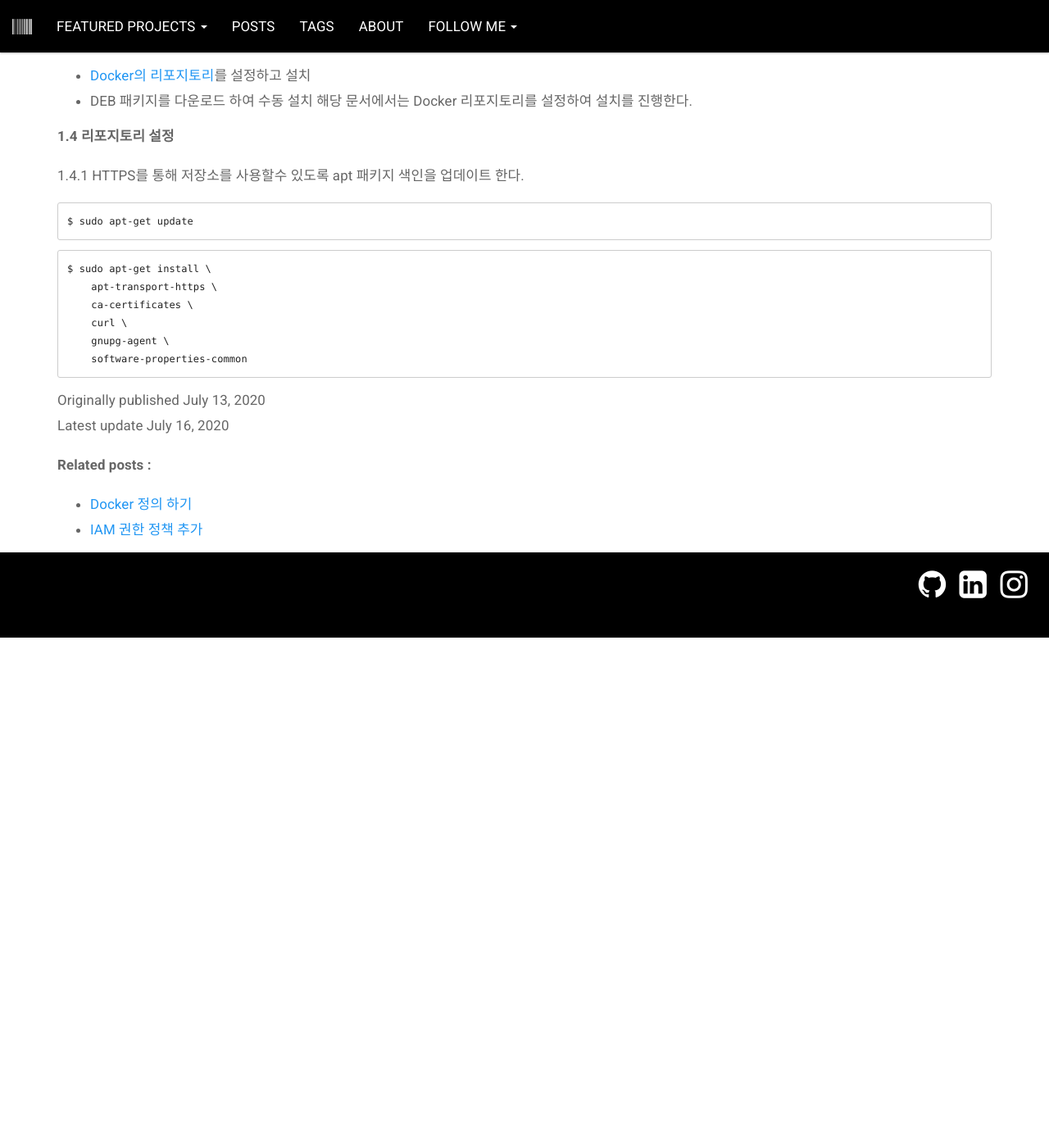
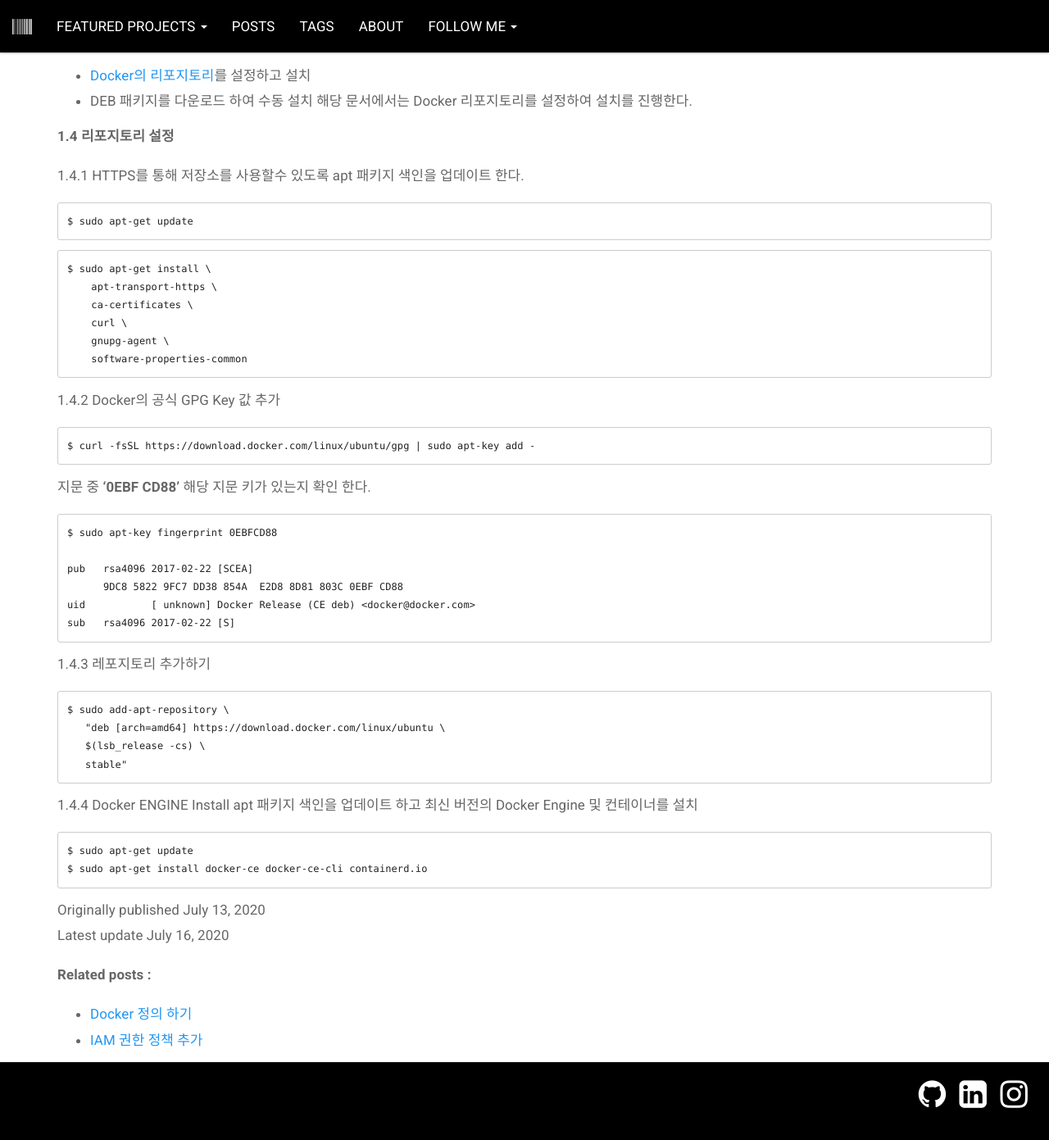
Before and after one commit to 9oooroom/9oooroom.github.io, a Jekyll site: the page built from _posts/2020-07-13-Docker-install-AWS-EC2-ubuntu-16.04.md, in a window 1280 px wide and 1400 px high, scrolled down 954 px. Shown: the top 1391 px of the window at 82% size. Built offline with Jekyll 4.4.1, drawn with Linux system fonts in a browser that asks for light colours; comment, search, counter and statistics services are not loaded; before the commit the page ends 1732 px from its top, so only the background shows below that.

Commit message:
docker install post update

````diff
--- a/_posts/2020-07-13-Docker-install-AWS-EC2-ubuntu-16.04.md
+++ b/_posts/2020-07-13-Docker-install-AWS-EC2-ubuntu-16.04.md
@@ -48,3 +48,33 @@
     gnupg-agent \
     software-properties-common
 ```
+
+1.4.2 Docker의 공식 GPG Key 값 추가
+```
+$ curl -fsSL https://download.docker.com/linux/ubuntu/gpg | sudo apt-key add -
+```
+지문 중 **'0EBF CD88'** 해당 지문 키가 있는지 확인 한다.
+
+```
+$ sudo apt-key fingerprint 0EBFCD88
+
+pub   rsa4096 2017-02-22 [SCEA]
+      9DC8 5822 9FC7 DD38 854A  E2D8 8D81 803C 0EBF CD88
+uid           [ unknown] Docker Release (CE deb) <docker@docker.com>
+sub   rsa4096 2017-02-22 [S]
+```
+
+1.4.3 레포지토리 추가하기
+```
+$ sudo add-apt-repository \
+   "deb [arch=amd64] https://download.docker.com/linux/ubuntu \
+   $(lsb_release -cs) \
+   stable"
+```
+
+1.4.4 Docker ENGINE Install
+apt 패키지 색인을 업데이트 하고 최신 버전의 Docker Engine 및 컨테이너를 설치
+```
+$ sudo apt-get update
+$ sudo apt-get install docker-ce docker-ce-cli containerd.io
+```
````
